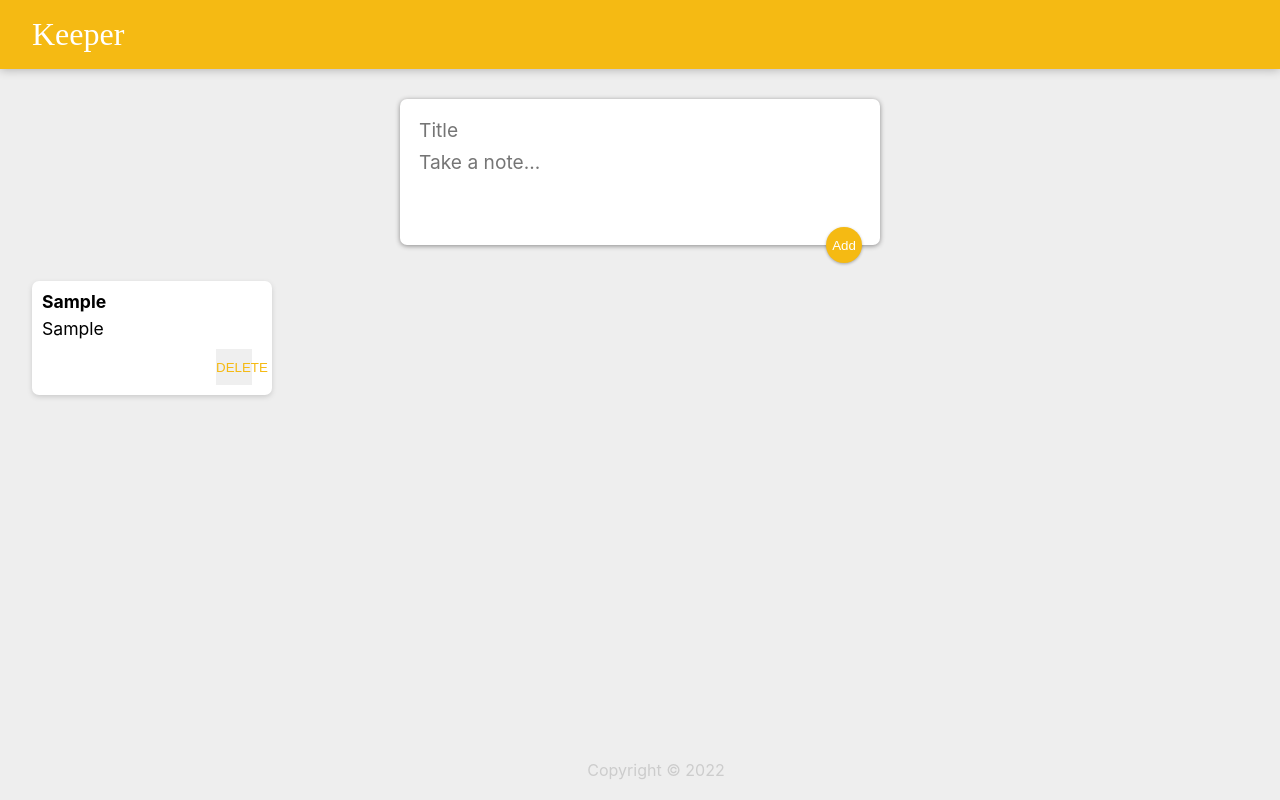
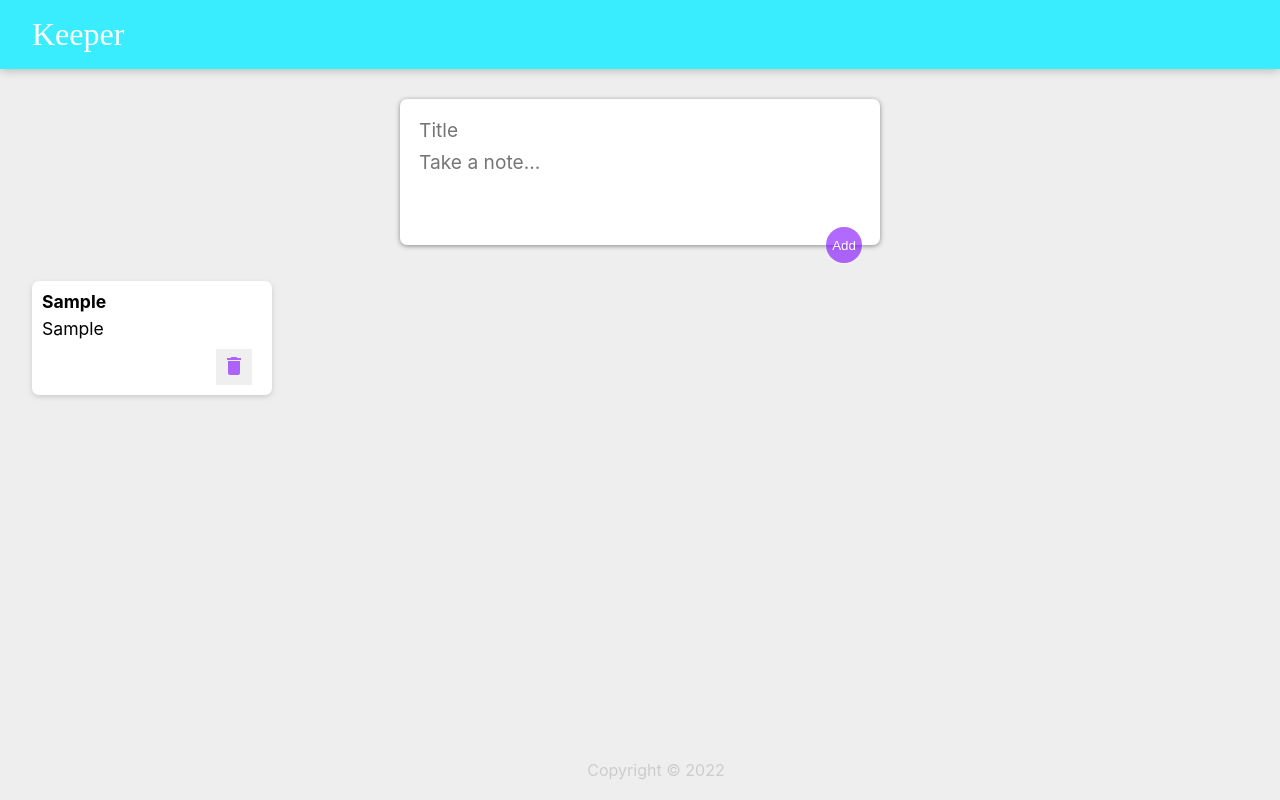
Before and after one commit to johncanero/keeper-app, a React (Create React App) app: page / in a window 1280 px wide. Both pictures are taken after typing "Sample", "Sample" into the empty fields and a click on the button "Add". Built offline with nearby package versions, Linux system fonts and the light colour scheme; a web font is replaced by a local one.

Commit message:
Add Packages: and Add a Delete Icon

```diff
--- a/src/App.css
+++ b/src/App.css
@@ -12,7 +12,7 @@ body {
 }
 
 header {
-  background-color: #f5ba13;
+  background-color: #2aedffea;
   margin: auto -16px;
   padding: 16px 32px;
   box-shadow: 0 0 10px 0 rgba(0, 0, 0, 0.3);
@@ -59,7 +59,7 @@ footer p {
   position: relative;
   float: right;
   margin-right: 10px;
-  color: #f5ba13;
+  color: #7c02ff97;
   border: none;
   width: 36px;
   height: 36px;
@@ -90,13 +90,13 @@ form.create-note button {
   position: absolute;
   right: 18px;
   bottom: -18px;
-  background: #f5ba13;
+  background: #7c02ff97;
   color: #fff;
   border: none;
   border-radius: 50%;
   width: 36px;
   height: 36px;
-  box-shadow: 0 1px 3px rgba(0, 0, 0, 0.3);
+  box-shadow: 0 1px 3px rgba(255, 255, 255, 0.3);
   cursor: pointer;
   outline: none;
 }
--- a/src/components/Note.js
+++ b/src/components/Note.js
@@ -1,3 +1,5 @@
+import DeleteIcon from '@mui/icons-material/Delete';
+
 const Note = (props) => {
 
   //6. Implement the delete note functionality.
@@ -9,7 +11,9 @@ const Note = (props) => {
     <div className="note">
         <h1>{props.title}</h1>
         <p>{props.content}</p>
-        <button onClick={handleClick}>DELETE</button>
+        <button onClick={handleClick}>
+            <DeleteIcon />
+        </button>
   </div>
   )
 }
```
Also changed, not shown: package.json (+8 -0 lines), 1 other file (tests, documents, lock files or other folders).
